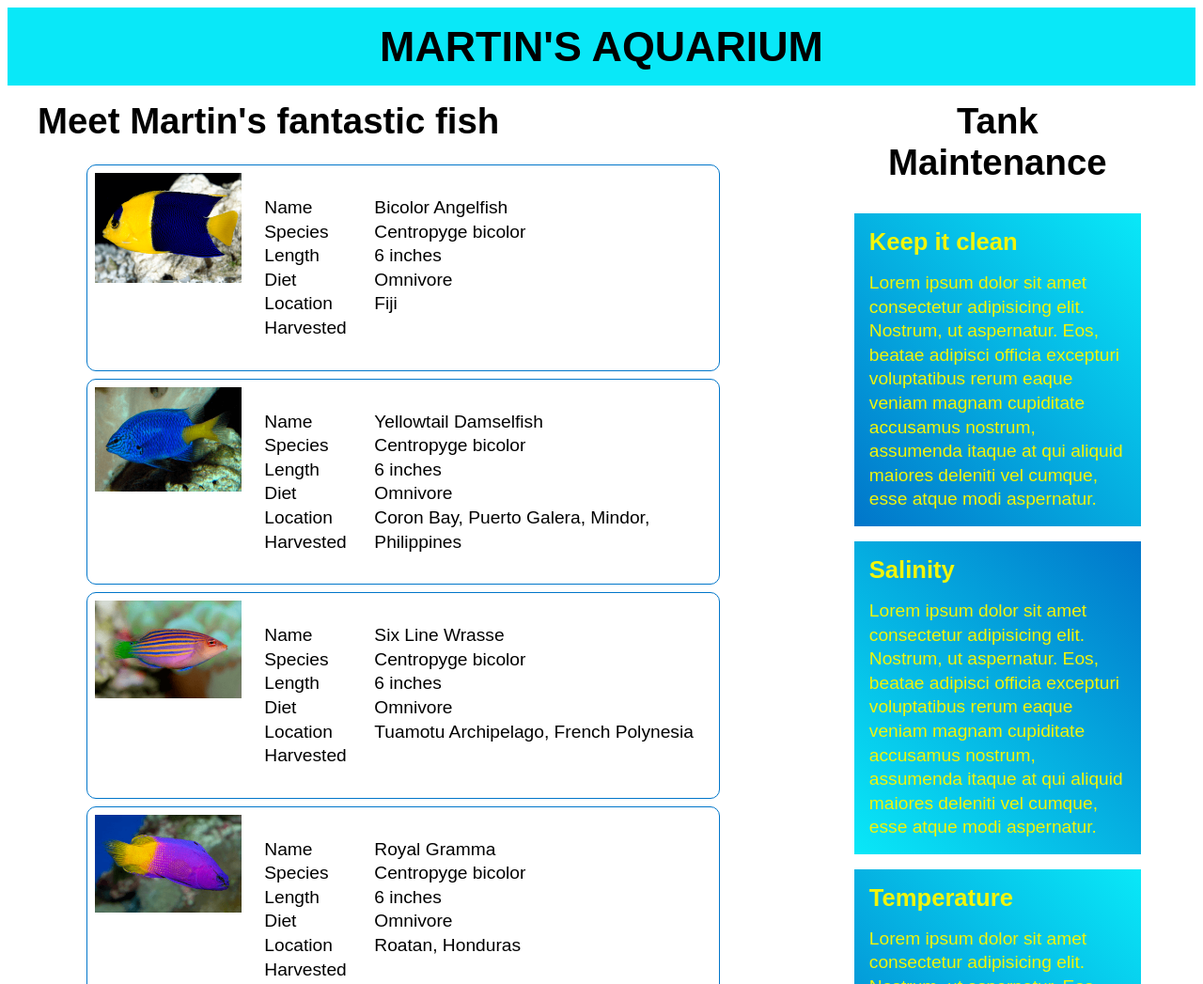
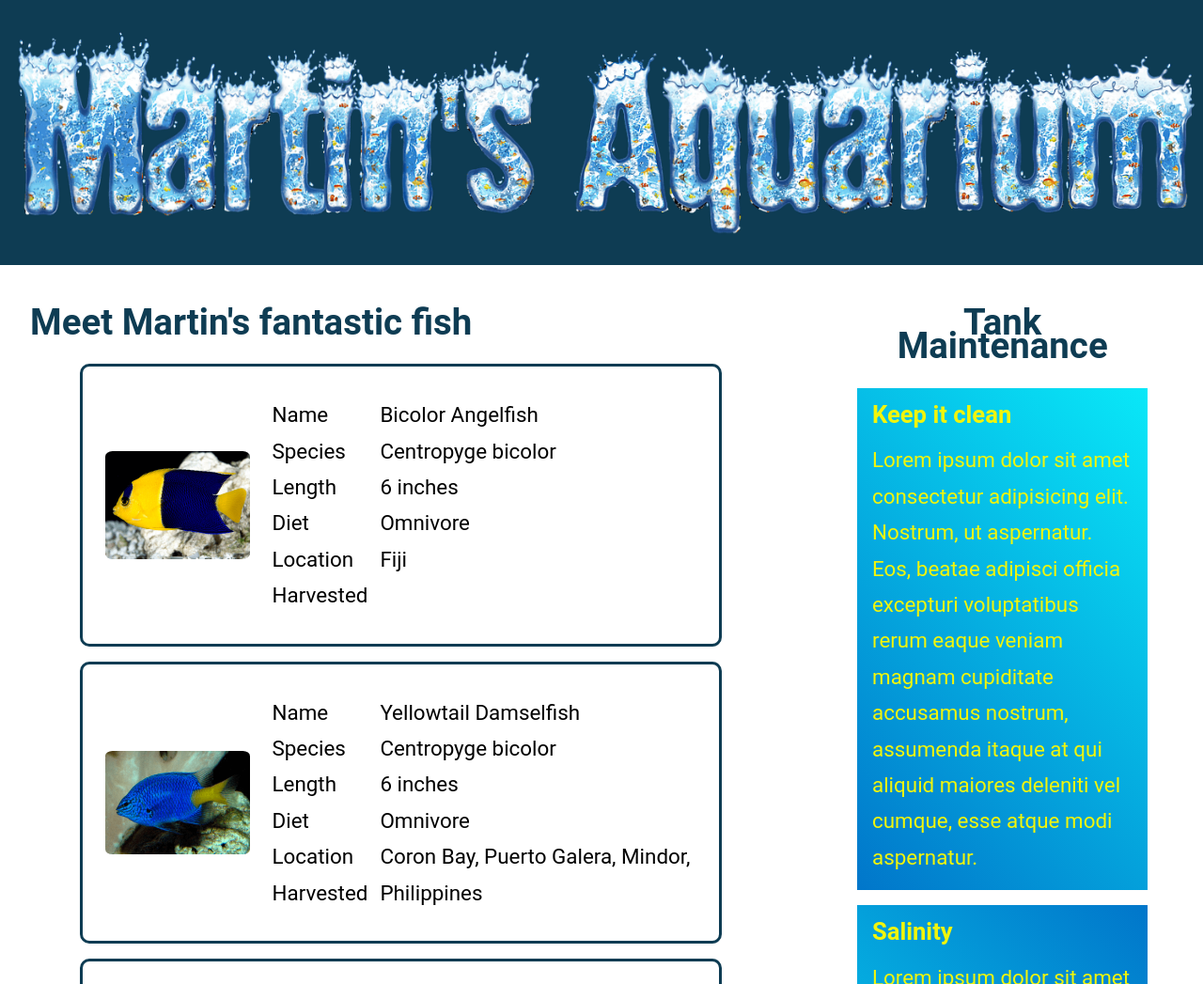
Before and after one commit to kevinlockett/martins-aquarium, a plain HTML site: page index.html in a window 1280 px wide. Shown: the top 1047 px of the page at 94% size. Drawn offline with Linux system fonts and the light colour scheme.

Commit message:
Changed colors and font

```diff
--- a/index.html
+++ b/index.html
@@ -9,7 +9,7 @@
 </head>
 <body>
     <header>
-        <h1 class="center">Martin's Aquarium</h1>
+        <img class="header_img" src="img/header.png" alt="Martin's Aquarium title">
     </header>
 
     <main class="content">
--- a/styles/aside.css
+++ b/styles/aside.css
@@ -6,6 +6,7 @@
 .tip,
 .aside h2 {
     padding: 1rem;
+    color: var(--clr-accent-900);
 }
 
 .tip h4 {
--- a/styles/bottom.css
+++ b/styles/bottom.css
@@ -1,8 +1,8 @@
 .quotes,
 .harvest_places {
-    border: .25rem solid #0176ca;
+    border: .25rem solid var(--clr-accent-900);
     border-radius: 10px;
-    margin: 2rem 0;
+    margin: 2rem 4rem;
 }
 
 .quote {
@@ -15,7 +15,7 @@
     justify-content: space-evenly;}
 
 .place {
-    max-width: 40%;
+    max-width: 30%;
     padding: 1rem;
     background-color: antiquewhite;
     border-radius: 10px;
@@ -24,6 +24,6 @@
 
 .place__img {
     box-shadow: 10px 10px gainsboro;
-    border-radius: 50%;
-    margin: 0 auto 2rem;
+    border-radius: 25%;
+    margin: 2rem auto;
 }
--- a/styles/fish.css
+++ b/styles/fish.css
@@ -6,13 +6,18 @@
 
 .fish {
     display: flex;
-    margin: .5rem 0 .5rem 0;
-    border: .1rem solid #0176ca;
+    margin: 1rem 0;
+    border: .2rem solid var(--clr-accent-900);
     border-radius: 10px;
 }
 
 .fish__img {
     flex: 1;
+    margin: auto 0 auto 1rem;
+}
+
+.image {
+    border-radius: 5%;
 }
 
 .fish__details {
--- /dev/null
+++ b/styles/general_styling.css
@@ -0,0 +1,78 @@
+/* Assign color pallete -- I used Coolors Exported Palette
+ - https://coolors.co/900706-f08f45-00a1e2-0e3b51-66fefc
+to find colors based on one of the place photos */
+
+:root {
+
+    --clr-accent-300: hsla(179, 99%, 70%, 1); /* Aqua */
+    --clr-accent-600: hsla(197, 100%, 44%, 1); /* Carolina Blue */
+    --clr-accent-900: hsla(200, 71%, 19%, 1); /* Indigo Dye */
+    --clr-accent-orange: hsla(26, 85%, 61%, 1); /* Cadmium Orange */
+    --clr-accent-red: hsla(0, 92%, 29%, 1); /* Dark Red */
+
+    --clr-neutral-100: #fff;
+    --clr-neutral-200: #fafafa;
+    --clr-neutral-300: #e5e3e8;
+    --clr-neutral-400: #4e4e4e;
+}
+
+/* Reset */
+
+*,
+*::before,
+*::after {
+    box-sizing: border-box;
+}
+
+body {
+    font-family: "Roboto", sans-serif;
+    margin: 0;
+    line-height: 1.6rem;
+}
+
+h1 {
+    font-size: 2.8rem;
+    padding: 1rem 0;
+}
+
+h2 {
+    font-size: 2.4rem;
+    padding: 1rem 0;
+}
+
+h3 {
+    font-size: 1.8rem;
+}
+
+h4 {
+    font-size: 1.6rem;
+}
+
+h5 {
+    font-size: 1.3rem;
+}
+
+h6 {
+    font-size: 1.1rem;
+}
+
+p {
+    font-size: 1.4rem;
+    line-height: 2.4rem;
+}
+
+h1,
+h2,
+h3,
+h4,
+h5,
+h6,
+p {
+    margin: 0;
+}
+
+img {
+  max-width: 100%;
+  height: auto;
+  display: block;
+}
--- a/styles/main.css
+++ b/styles/main.css
@@ -1,10 +1,18 @@
-@import url(./reset.css);
+@import url(./general_styling.css);
 @import url(./fish.css);
 @import url(./bottom.css);
 @import url(./aside.css);
 
+
+
 header {
-    background-color: #09e8f8;
+    background: var(--clr-accent-900);
+    margin-bottom: 2rem;;
+}
+
+.header_img {
+    padding: 2rem 0;
+    margin: 0 auto;
 }
 
 .content {
@@ -31,4 +39,5 @@ header {
 .aquarium h2,
 .bottom h2 {
     padding-left: 2rem;
+    color: var(--clr-accent-900);
 }
--- a/styles/reset.css
+++ /dev/null
@@ -1,53 +0,0 @@
-*,
-*::before,
-*::after {
-    box-sizing: border-box;
-}
-
-h1,
-h2,
-h3,
-h4,
-h5,
-h6,
-p {
-    font-family: "PT Sans", sans-serif;
-    margin: 0;
- }
-
-h1 {
-    font-size: 2.8rem;
-    padding: 1rem 0;
-}
-
- h2 {
-    font-size: 2.4rem;
-    padding: 1rem 0;
-}
-
-h3 {
-    font-size: 1.8rem;
-}
-
-h4 {
-    font-size: 1.6rem;
-}
-
-h5 {
-    font-size: 1.3rem;
-}
-
-h6 {
-    font-size: 1.1rem;
-}
-
-p {
-    font-size: 1.2rem;
-    line-height: 1.6rem;
-}
-
-img {
-  max-width: 100%;
-  height: auto;
-  display: block;
-}
```
Also changed, not shown: img/header.png (added).
